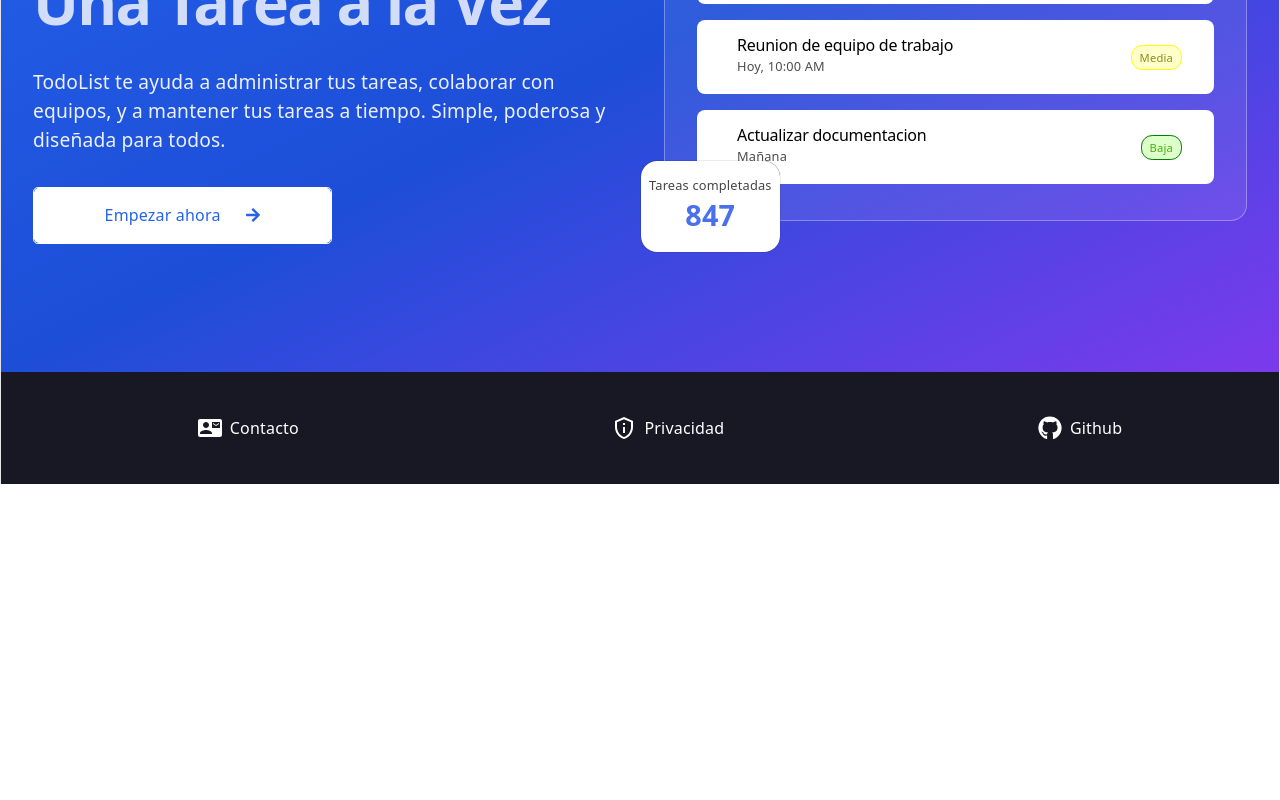
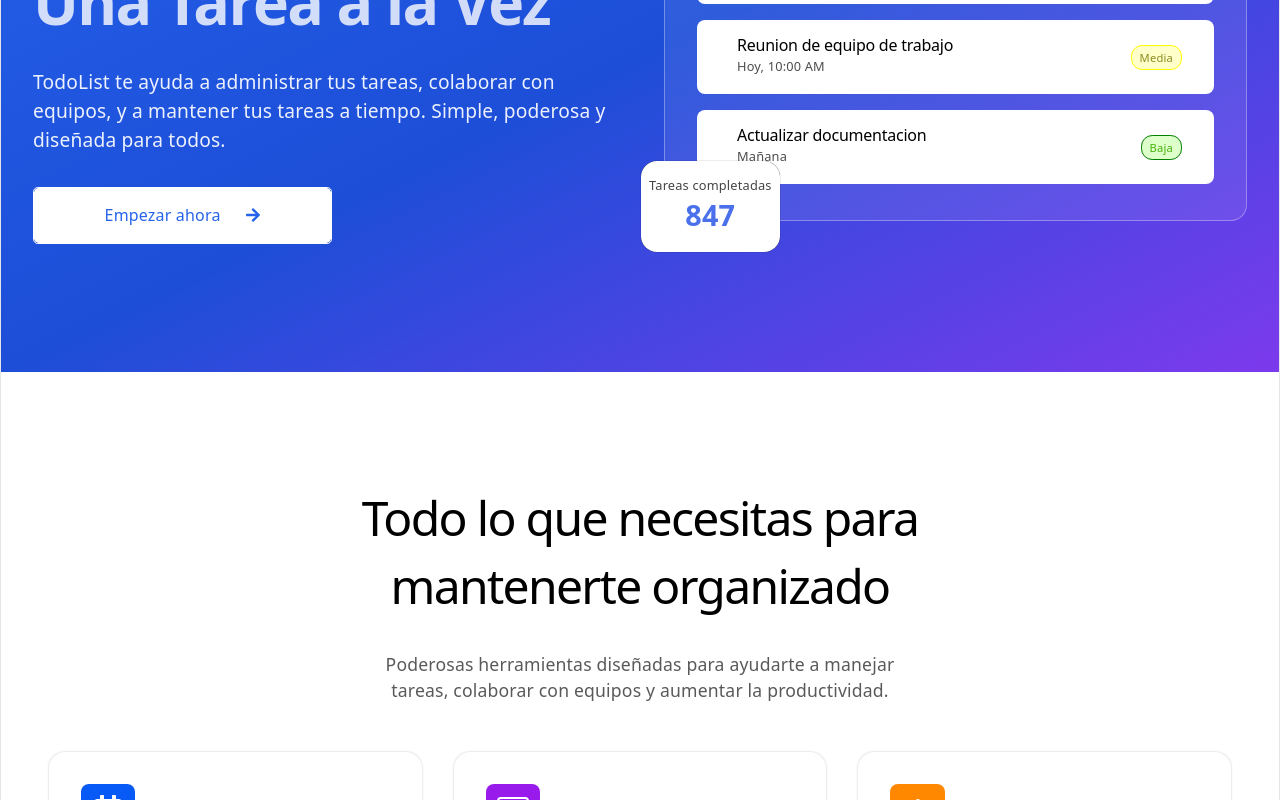
Before and after one commit to CLopezLara/to-do-list-webpage, a React (Vite) app: page / in a window 1280 px wide. Shown: the part 330-1130 px from the top of the page. Before the commit the page ends 814 px from the top, so only its background shows below. Built offline with nearby package versions, Linux system fonts and the light colour scheme.

Commit message:
feat: create feature cards section

```diff
--- a/src/components/Root/Home.jsx
+++ b/src/components/Root/Home.jsx
@@ -1,10 +1,16 @@
+import Feature_cards from "./home-components/Feature_cards/Feature_cards";
 import Hero_image from "./home-components/Hero_image/Hero_image";
 
 function Home() {
   return (
-    <div>
-      <Hero_image />
-    </div>
+    <section>
+      <section>
+        <Hero_image />
+      </section>
+      <section>
+        <Feature_cards />
+      </section>
+    </section>
   );
 }
 
--- /dev/null
+++ b/src/components/Root/home-components/Feature_cards/Card/Card.css
@@ -0,0 +1,45 @@
+.card-container {
+  background-color: white;
+  padding: 2rem;
+  border-radius: 1rem;
+  display: flex;
+  flex-direction: column;
+  align-items: flex-start;
+  text-align: left;
+  box-shadow: 0 0 0.1rem 0.05rem rgba(0, 0, 0, 0.11);
+  transition: box-shadow 0.2s ease;
+}
+.card-container:hover {
+  box-shadow: 0.2rem 0.2rem 0.5rem 0.1rem rgba(0, 0, 0, 0.096);
+}
+
+.card-icon {
+  font-size: 2rem;
+  border-radius: 0.5rem;
+  padding: 0.7rem;
+  color: white;
+}
+.card-title {
+  color: black;
+}
+.card-description {
+  color: gray;
+}
+.icon-blue {
+  background-color: rgb(7, 90, 245);
+}
+.icon-purple {
+  background-color: rgb(153, 27, 236);
+}
+.icon-orange {
+  background-color: rgb(255, 136, 0);
+}
+.icon-green {
+  background-color: rgb(16, 192, 16);
+}
+.icon-yellow {
+  background-color: rgb(255, 208, 0);
+}
+.icon-red {
+  background-color: red;
+}
--- /dev/null
+++ b/src/components/Root/home-components/Feature_cards/Card/Card.jsx
@@ -0,0 +1,12 @@
+import "./Card.css";
+function Card({ title, icon, description, iconColor }) {
+  return (
+    <section className="card-container">
+      <span className={`card-icon ${iconColor}`}>{icon}</span>
+      <h3 className="card-title">{title}</h3>
+      <p className="card-description">{description}</p>
+    </section>
+  );
+}
+
+export default Card;
--- /dev/null
+++ b/src/components/Root/home-components/Feature_cards/Feature_cards.css
@@ -0,0 +1,33 @@
+.feature-cards-section {
+  background-color: white;
+  padding: 5rem 0;
+}
+.feature-header {
+  display: flex;
+  flex-direction: column;
+  gap: 2rem;
+  align-items: center;
+  justify-content: center;
+  max-width: 35rem;
+  margin: 0 auto;
+}
+.feature-title {
+  color: black;
+  font-size: 3rem;
+  line-height: 1.4;
+  margin-bottom: 0;
+}
+.feature-description {
+  color: rgba(0, 0, 0, 0.651);
+  font-size: 1.1rem;
+  line-height: 1.5;
+}
+.feature-cards-container {
+  display: grid;
+  grid-template-columns: repeat(auto-fit, minmax(18.1rem, 1fr));
+  justify-content: center;
+  grid-gap: 2rem;
+  padding: 3rem;
+  margin: 0 auto;
+  max-width: 76rem;
+}
--- /dev/null
+++ b/src/components/Root/home-components/Feature_cards/Feature_cards.jsx
@@ -0,0 +1,64 @@
+import Card from "./Card/Card";
+import "./Feature_cards.css";
+import { FaRegCalendarAlt } from "react-icons/fa";
+import { BsPersonWorkspace } from "react-icons/bs";
+import { CiBellOn } from "react-icons/ci";
+import { GoGraph } from "react-icons/go";
+import { PiLightningLight } from "react-icons/pi";
+import { IoShieldOutline } from "react-icons/io5";
+function Feature_cards() {
+  return (
+    <section className="feature-cards-section">
+      <section className="feature-header">
+        <h1 className="feature-title">
+          Todo lo que necesitas para mantenerte organizado
+        </h1>
+        <p className="feature-description">
+          Poderosas herramientas diseñadas para ayudarte a manejar tareas,
+          colaborar con equipos y aumentar la productividad.
+        </p>
+      </section>
+      <section className="feature-cards-container">
+        <Card
+          title="Calendario inteligente"
+          icon={<FaRegCalendarAlt />}
+          description="Visualiza tus tareas y fechas limite con un calendario integrado.
+              Nunca pierdas una fecha importante de nuevo."
+          iconColor="icon-blue"
+        />
+        <Card
+          title="Colaboracion en equipo"
+          icon={<BsPersonWorkspace />}
+          description="Crea grupos, asigna tareas, y trabaja en equipo sin problemas. Perfecto para equipos de cualquier tamaño."
+          iconColor="icon-purple"
+        />
+        <Card
+          title="Recordatorios"
+          icon={<CiBellOn />}
+          description="Se notificado sobre las fechas limite proximas y sobre tareas importantes. "
+          iconColor="icon-orange"
+        />
+        <Card
+          title="Seguimiento de progreso"
+          icon={<GoGraph />}
+          description="Monitorea tu productividad con analiticas. Observa cuanto has conseguido."
+          iconColor="icon-green"
+        />
+        <Card
+          title="Acciones rapidas"
+          icon={<PiLightningLight />}
+          description="Añade tareas, crea grupos y maneja tu dia con nuestros atajos y comandos."
+          iconColor="icon-yellow"
+        />
+        <Card
+          title="Seguridad y privacidad"
+          icon={<IoShieldOutline />}
+          description="Tus datos estan protegidos con nosotros. Nos tomamos tu privacidad seriamente y nunca compartiremos tu informacion."
+          iconColor="icon-red"
+        />
+      </section>
+    </section>
+  );
+}
+
+export default Feature_cards;
```
